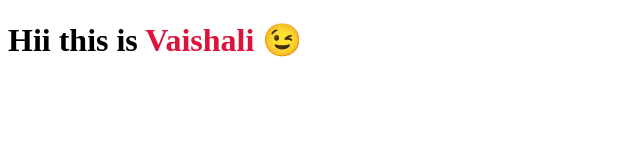
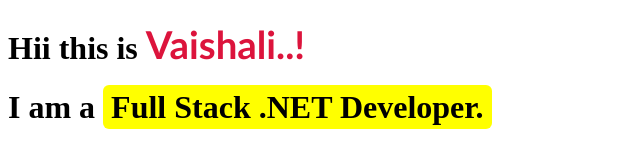
Before and after one commit to vaishalid932/HTMLCSSProject1, a plain HTML site: page index.html in a window 1280 px wide. Shown: the whole page, without its empty margins (0-640 px from the left). Drawn offline with Linux system fonts and the light colour scheme.

Commit message:
Selector Task

```diff
--- a/index.html
+++ b/index.html
@@ -4,8 +4,32 @@
     <meta charset="UTF-8">
     <meta name="viewport" content="width=device-width, initial-scale=1.0">
     <title>Document</title>
+
+    <style>
+        .div1 #name{
+            color: crimson;
+            font-family: 'Gill Sans', 'Gill Sans MT', Calibri, 'Trebuchet MS', sans-serif;
+            font-size: larger;
+            font-display: auto;
+        }
+
+        .div2 #role{
+
+            background-color: yellow;
+            color: black;
+            font-family: 'Times New Roman', Times, serif;
+            padding: 4px 8px;
+            border-radius: 6px;
+        }
+    </style>
 </head>
 <body>
-    <h1>Hii this is <span style="color: crimson;">Vaishali 😉</span></h1>
+    <div class="div1">
+    <h1>Hii this is <span id="name">Vaishali..!</span></h1>
+    </div>
+
+     <div class="div2">
+    <h1>I am a <mark id="role">Full Stack .NET Developer.</mark></h1>
+    </div>
 </body>
 </html>
```
